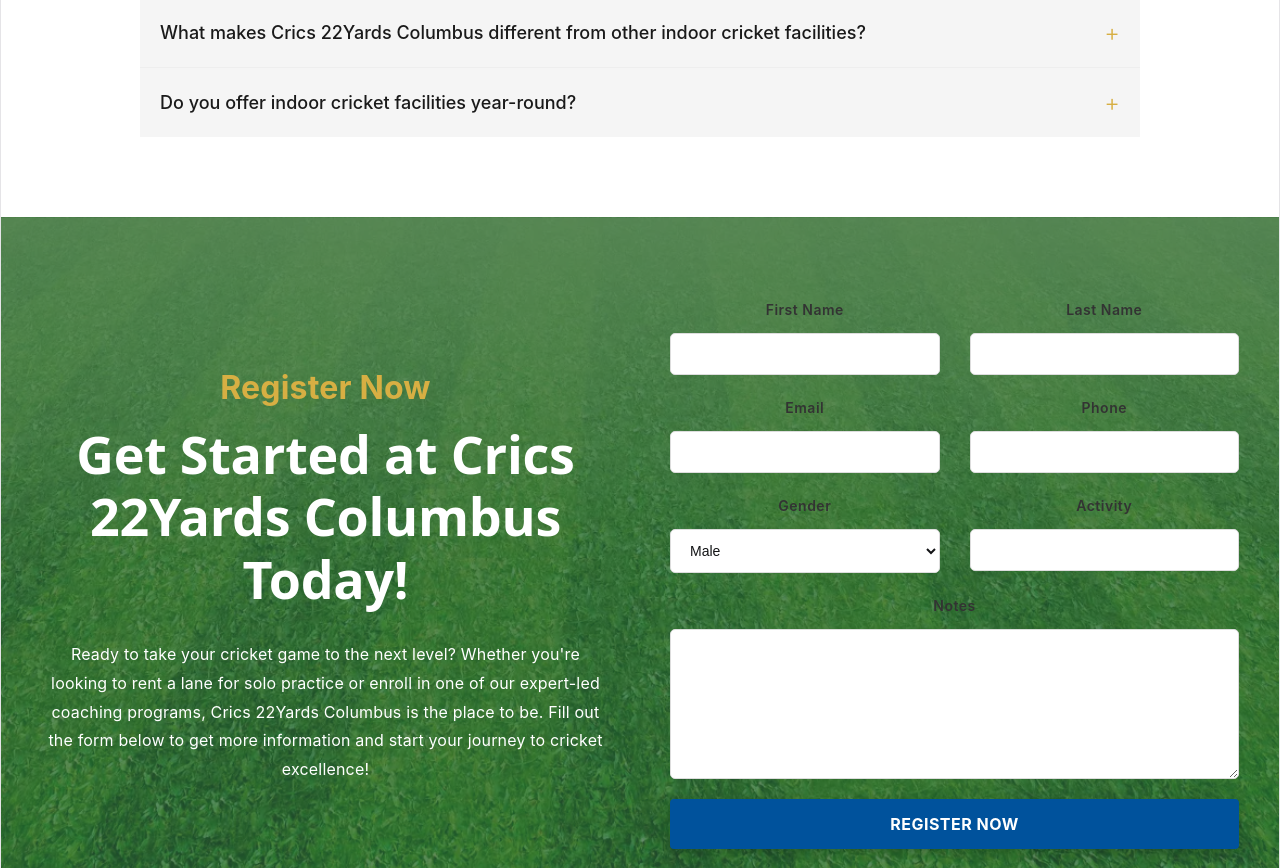
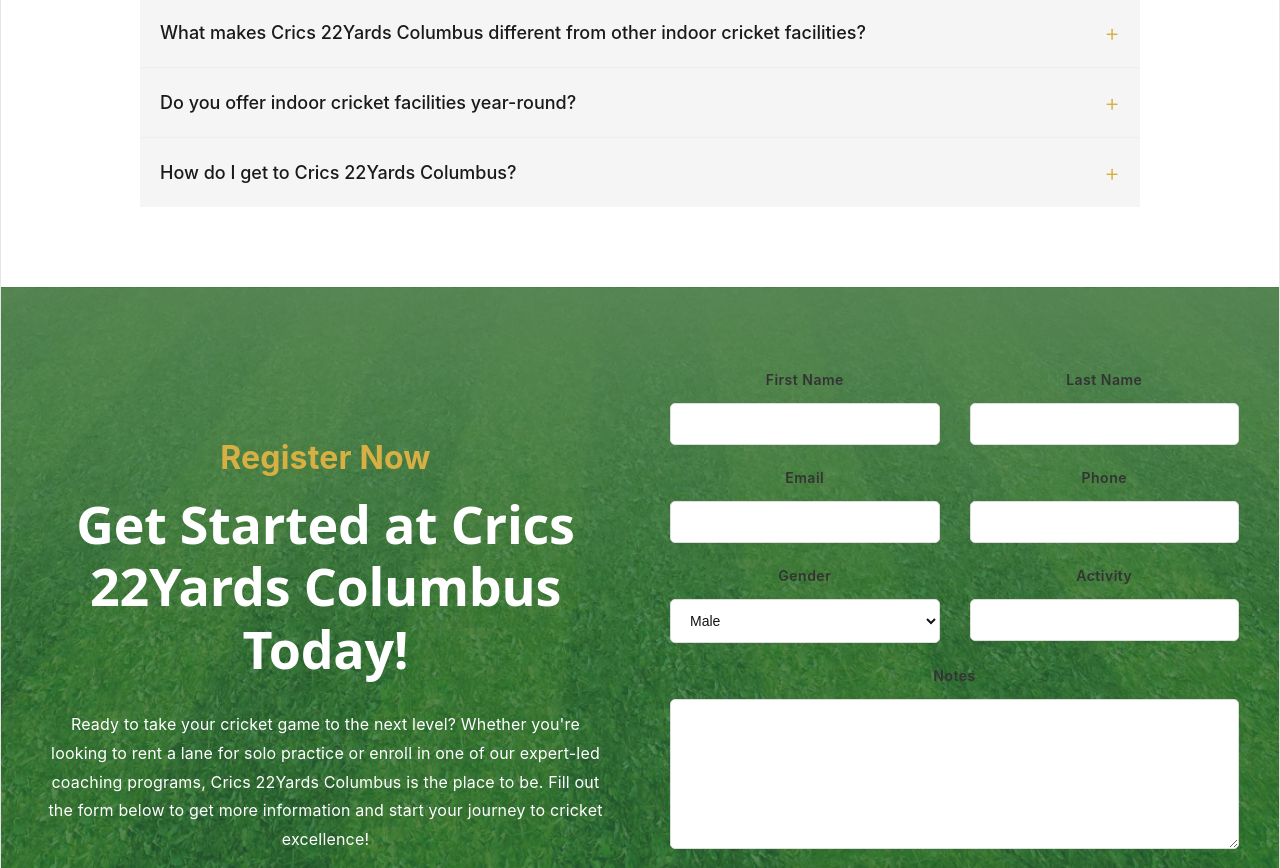
Before and after one commit to Project123margam360/crics22yards, a React (Vite) app: page /lane-rentals in a window 1280 px wide. Shown: the part 3680-4548 px from the top of the page. Built offline with nearby package versions, Linux system fonts and the light colour scheme.

Commit message:
Add FAQ about location of Crics 22Yards Columbus
Added a new FAQ about the location of Crics 22Yards Columbus.

```diff
--- a/src/pages/LaneRentalsFAQSection.jsx
+++ b/src/pages/LaneRentalsFAQSection.jsx
@@ -54,6 +54,11 @@
       question: 'Do you offer indoor cricket facilities year-round?',
       answer:
         'Yes. Our indoor cricket facility operates year-round, allowing players to train consistently regardless of weather conditions.'
+    },
+    {
+      question: 'How do I get to Crics 22Yards Columbus?',
+      answer:
+        'Crics 22Yards Columbus is located at 9525 OH-161, Plain City, OH 43064. Our indoor cricket facility is easily accessible for players from Columbus, Dublin, Hilliard, Powell, Marysville, and nearby Ohio communities.'
     }
   ];
 
```
